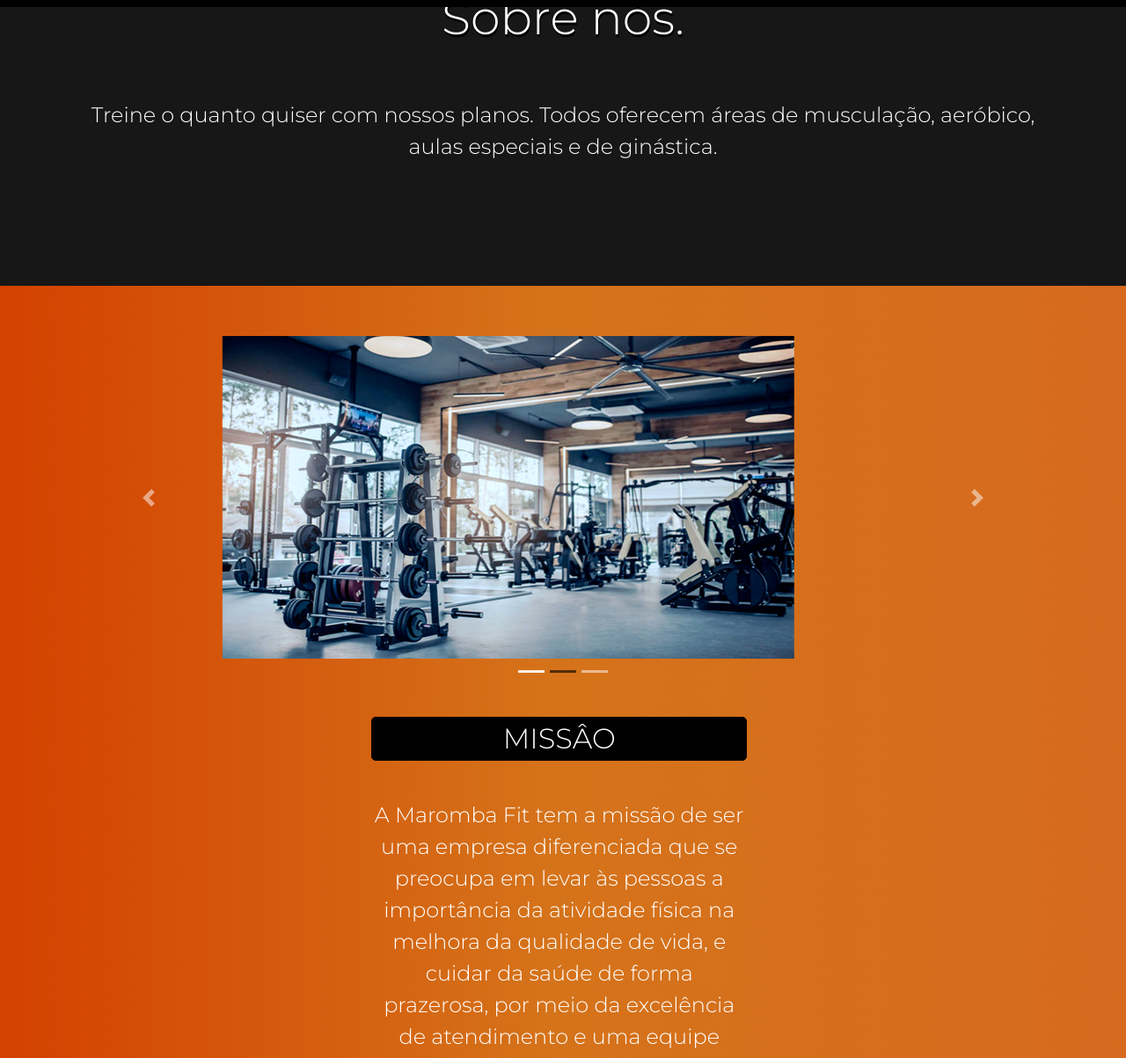
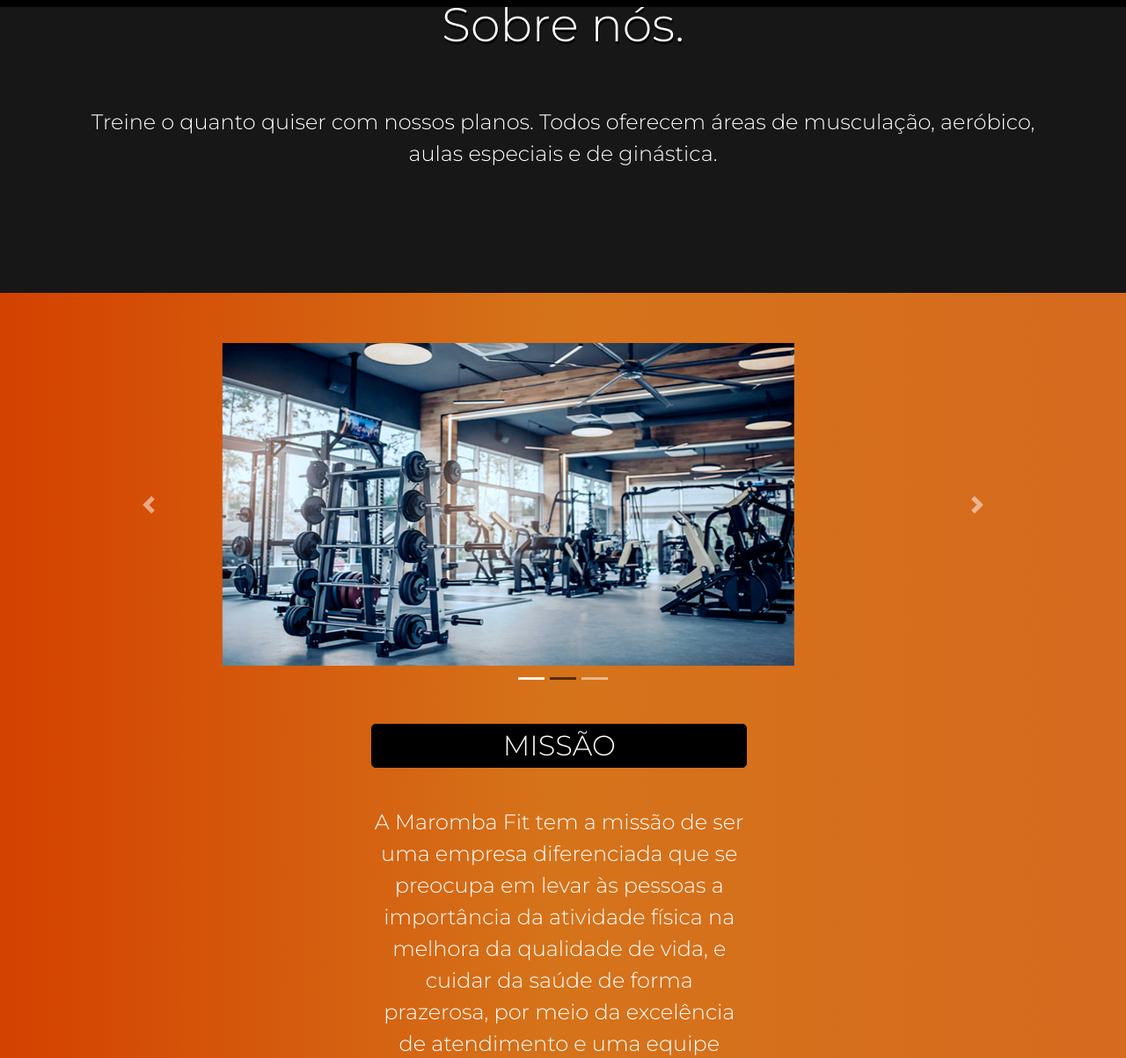
Before and after one commit to Cilento63/Projeto_HTML_MarombaFit, a plain HTML site: page inicio/sobre.html in a window 1280 px wide. Shown: the part 92-1295 px from the top of the page at 88% size. Drawn offline with nearby package versions, Linux system fonts and the light colour scheme.

Commit message:
Adicionado Sobre/contatos/carrossel etc.

```diff
--- a/inicio/sobre.html
+++ b/inicio/sobre.html
@@ -37,7 +37,7 @@
     <section class="layout-principal">
         <div class="container">
             <div class="principal">
-                <h1 class="principal-titulo">Sobre nós.</h1>
+                <h1 class="my-2 principal-titulo">Sobre nós.</h1>
                 <p class="principal-subtitulo">Treine o quanto quiser com nossos planos. Todos oferecem áreas de
                     musculação, aeróbico, aulas especiais e de ginástica.</p>
             </div>
@@ -86,7 +86,7 @@
 
     <div>
 
-        <div class="my-4 Missao-top  col-sm-4 col-md-4">MISSÂO</div>
+        <div class="my-4 Missao-top  col-sm-4 col-md-4">MISSÃO</div>
 
         <div class="Missao col-sm-4 col-md-4">
 
```
Also changed, not shown: inicio/index.html (+1 -1 lines), img/icone2.png (deleted), img/unknown (1).png (deleted).
